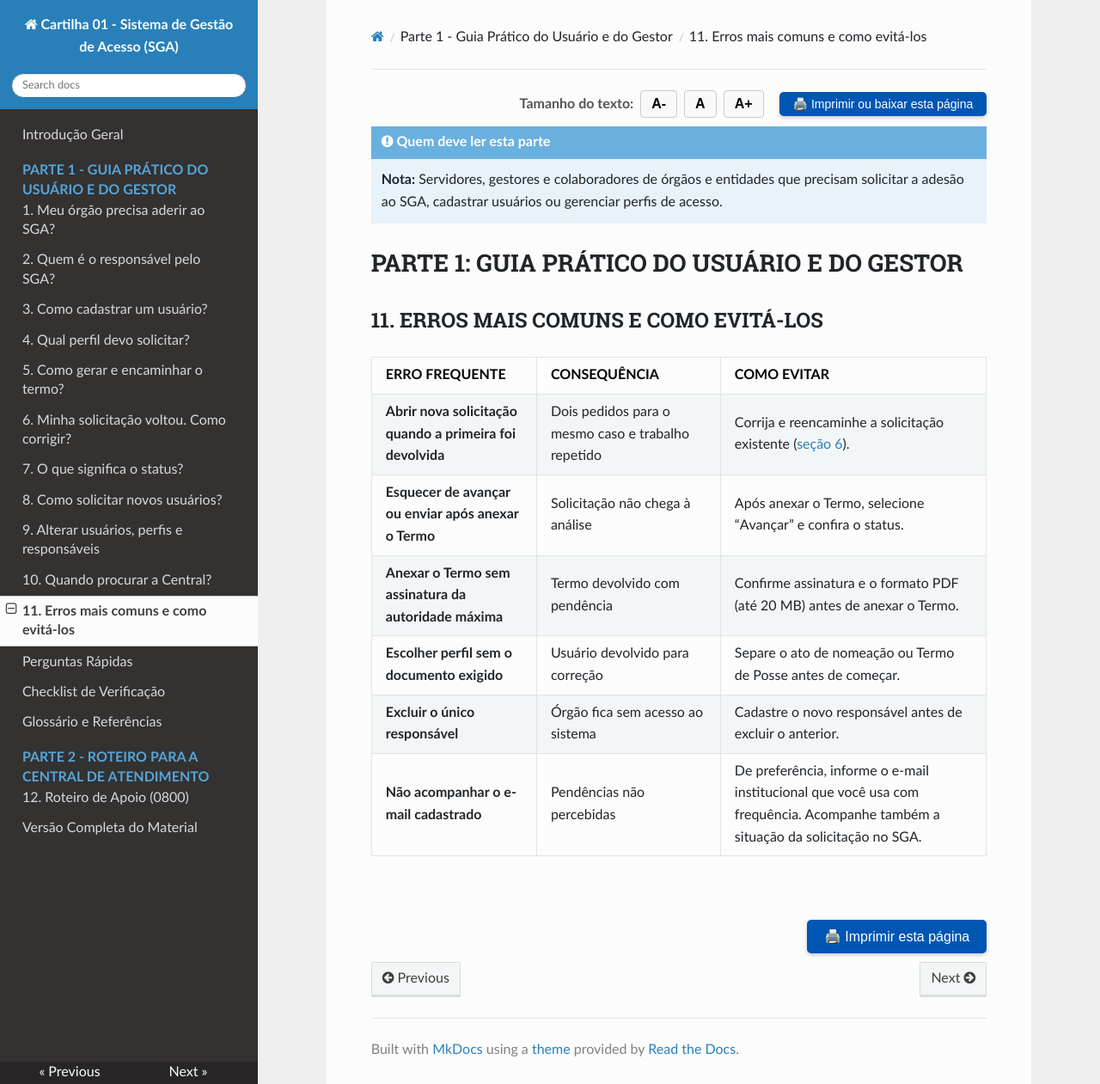
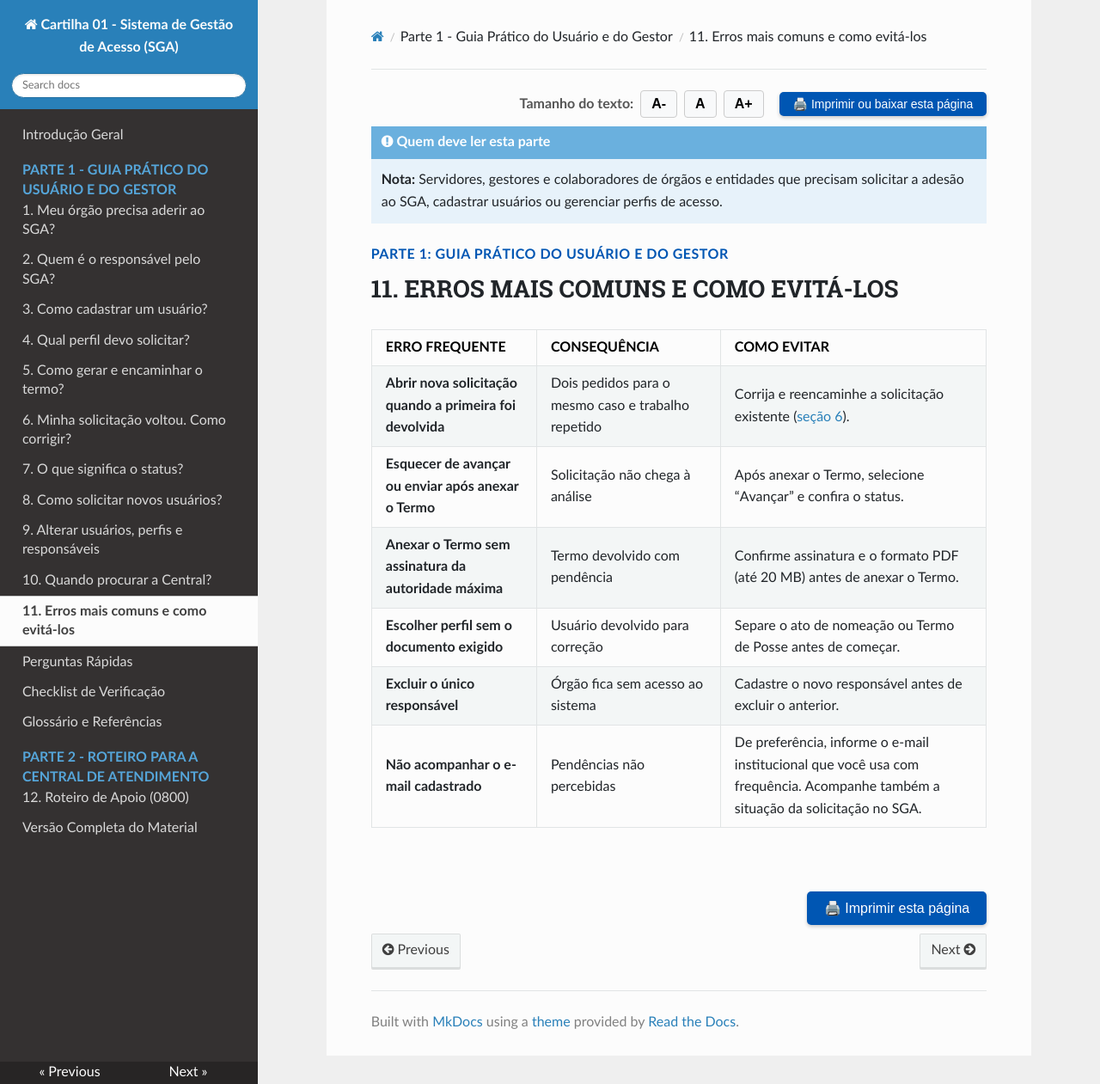
Before and after one commit to emilix10-bit/cartilha-boas-praticas-01-SGA, an MkDocs documentation site: the page built from docs/11-erros-mais-comuns.md, in a window 1280 px wide and 1261 px high. Shown: the whole window at 86% size. Built offline with MkDocs 1.6.1, drawn with Linux system fonts in a browser that asks for light colours; nearby versions of some CDN libraries.

Commit message:
Update 11-erros-mais-comuns.md

```diff
--- a/docs/11-erros-mais-comuns.md
+++ b/docs/11-erros-mais-comuns.md
@@ -12,13 +12,13 @@
 !!! note "Quem deve ler esta parte"
     **Nota:** Servidores, gestores e colaboradores de órgãos e entidades que precisam solicitar a adesão ao SGA, cadastrar usuários ou gerenciar perfis de acesso.
 
-# PARTE 1: GUIA PRÁTICO DO USUÁRIO E DO GESTOR
+<p style="font-weight: bold; color: #0056b3; text-transform: uppercase; letter-spacing: 0.5px; margin-top: 15px; margin-bottom: 4px;">PARTE 1: GUIA PRÁTICO DO USUÁRIO E DO GESTOR</p>
 
-<h2 id="secao-11">11. ERROS MAIS COMUNS E COMO EVITÁ-LOS</h2>
+<h1 id="secao-11" style="margin-top: 0;">11. ERROS MAIS COMUNS E COMO EVITÁ-LOS</h1>
 
 | ERRO FREQUENTE | CONSEQUÊNCIA | COMO EVITAR |
 | :--- | :--- | :--- |
-| **Abrir nova solicitação quando a primeira foi devolvida** | Dois pedidos para o mesmo caso e trabalho repetido | Corrija e reencaminhe a solicitação existente ([<a href="06-solicitacao-voltou-como-corrigir.md#secao-6">seção 6</a>](06-solicitacao-voltou-como-corrigir.md)). |
+| **Abrir nova solicitação quando a primeira foi devolvida** | Dois pedidos para o mesmo caso e trabalho repetido | Corrija e reencaminhe a solicitação existente ([seção 6](06-solicitacao-voltou-como-corrigir.md#secao-6)). |
 | **Esquecer de avançar ou enviar após anexar o Termo** | Solicitação não chega à análise | Após anexar o Termo, selecione “Avançar” e confira o status. |
 | **Anexar o Termo sem assinatura da autoridade máxima** | Termo devolvido com pendência | Confirme assinatura e o formato PDF (até 20 MB) antes de anexar o Termo. |
 | **Escolher perfil sem o documento exigido** | Usuário devolvido para correção | Separe o ato de nomeação ou Termo de Posse antes de começar. |
```
